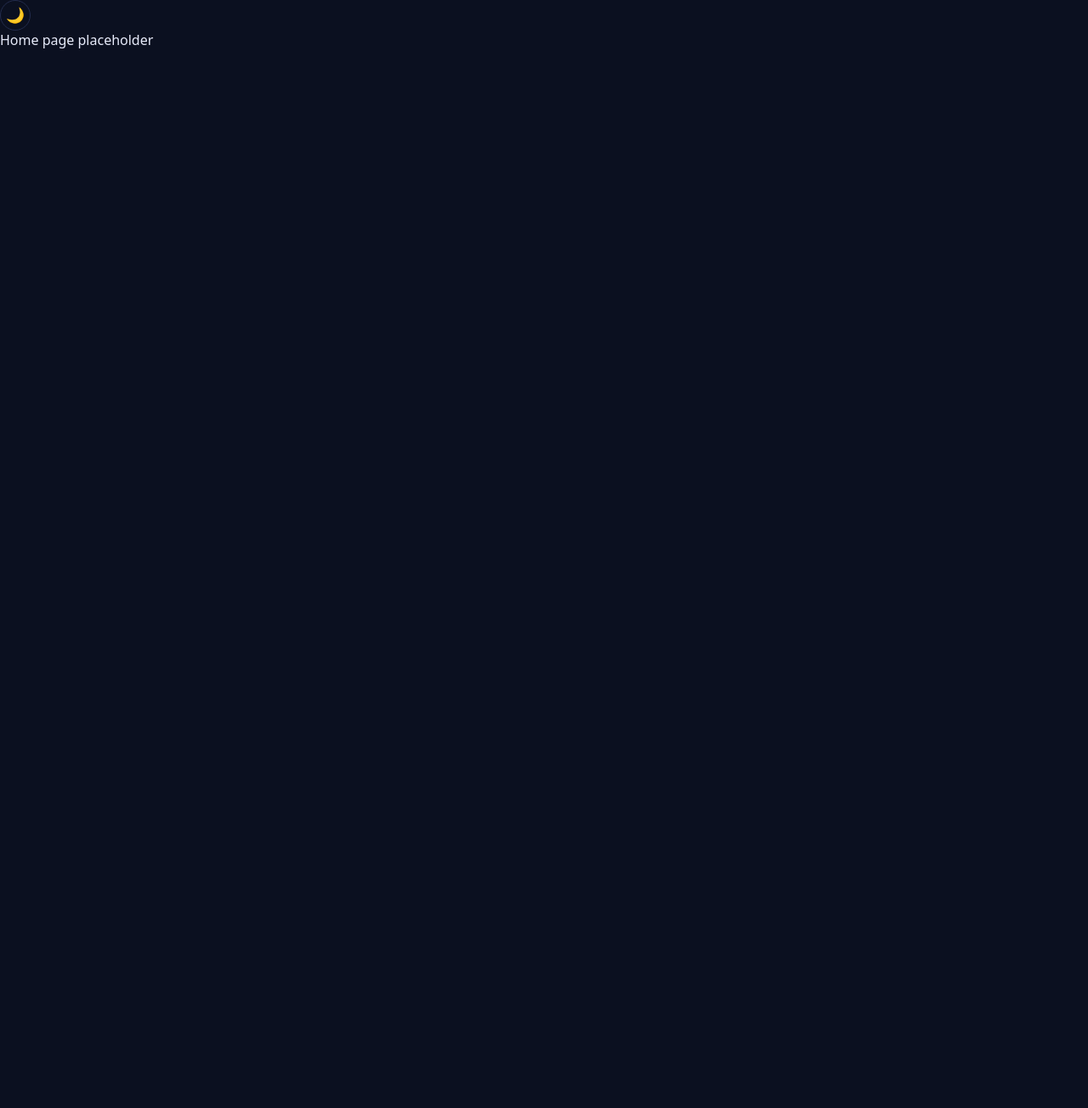
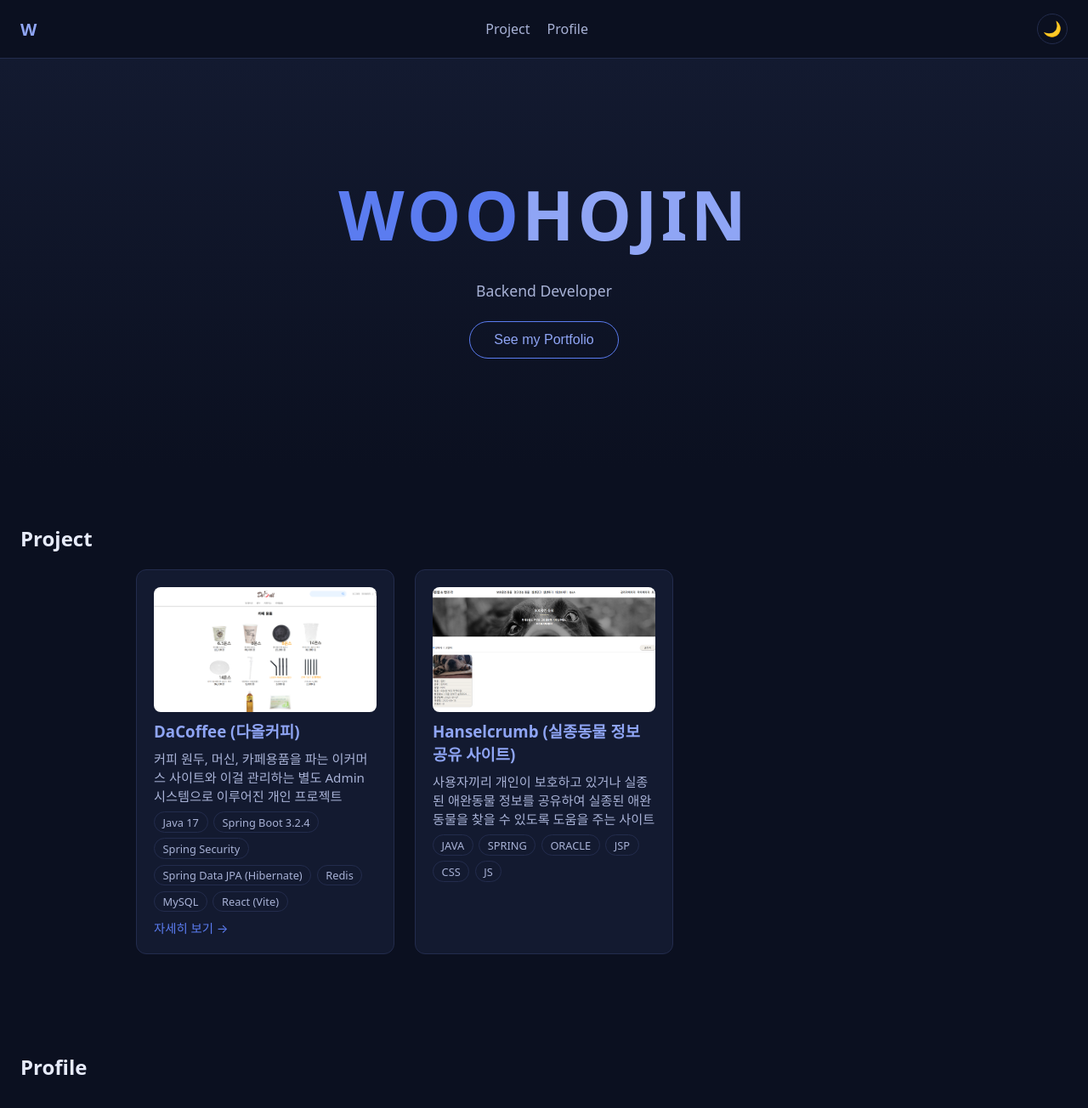
Before and after one commit to woohojin/Portfolio, a React (Vite) app: page / in a window 1280 px wide. Shown: the top 1304 px of the page at 85% size. Before the commit the page ends 800 px from the top, so only its background shows below. Built offline with nearby package versions, Linux system fonts and the light colour scheme.

Commit message:
feat: build Home page with intro, header, and project cards

```diff
--- /dev/null
+++ b/src/components/Header.module.css
@@ -0,0 +1,28 @@
+.header {
+  display: flex;
+  align-items: center;
+  justify-content: space-between;
+  padding: 1rem 1.5rem;
+  border-bottom: 1px solid var(--color-border);
+}
+
+.logo {
+  font-weight: 700;
+  font-size: 1.25rem;
+  color: var(--color-accent-strong);
+  text-decoration: none;
+}
+
+.nav {
+  display: flex;
+  gap: 1.25rem;
+}
+
+.nav a {
+  color: var(--color-text-muted);
+  text-decoration: none;
+}
+
+.nav a:hover {
+  color: var(--color-accent);
+}
--- /dev/null
+++ b/src/components/Header.tsx
@@ -0,0 +1,16 @@
+import { Link } from 'react-router-dom'
+import { DarkModeToggle } from './DarkModeToggle'
+import styles from './Header.module.css'
+
+export function Header() {
+  return (
+    <header className={styles.header}>
+      <Link to="/" className={styles.logo}>W</Link>
+      <nav className={styles.nav}>
+        <Link to="/#projects">Project</Link>
+        <Link to="/#profile">Profile</Link>
+      </nav>
+      <DarkModeToggle />
+    </header>
+  )
+}
--- /dev/null
+++ b/src/components/Intro.module.css
@@ -0,0 +1,56 @@
+.hero {
+  min-height: 60vh;
+  display: flex;
+  flex-direction: column;
+  align-items: center;
+  justify-content: center;
+  gap: 1.5rem;
+  text-align: center;
+  background: linear-gradient(180deg, var(--color-bg-alt), var(--color-bg));
+}
+
+.name {
+  font-size: clamp(2.5rem, 8vw, 5rem);
+  letter-spacing: 0.05em;
+  color: var(--color-accent-strong);
+  margin: 0;
+  animation: rise 0.8s ease-out both;
+}
+
+.first {
+  color: var(--color-accent);
+}
+
+.tagline {
+  color: var(--color-text-muted);
+  font-size: 1.1rem;
+  margin: 0;
+  animation: rise 0.8s ease-out 0.15s both;
+}
+
+.cta {
+  padding: 0.75rem 1.75rem;
+  border-radius: 999px;
+  border: 1px solid var(--color-accent);
+  background: transparent;
+  color: var(--color-accent-strong);
+  cursor: pointer;
+  font-size: 1rem;
+  animation: rise 0.8s ease-out 0.3s both;
+}
+
+.cta:hover {
+  background: var(--color-accent);
+  color: var(--color-bg-alt);
+}
+
+@keyframes rise {
+  from {
+    opacity: 0;
+    transform: translateY(16px);
+  }
+  to {
+    opacity: 1;
+    transform: translateY(0);
+  }
+}
--- /dev/null
+++ b/src/components/Intro.tsx
@@ -0,0 +1,19 @@
+import styles from './Intro.module.css'
+
+export function Intro() {
+  const scrollToProjects = () => {
+    document.getElementById('projects')?.scrollIntoView({ behavior: 'smooth' })
+  }
+
+  return (
+    <section className={styles.hero}>
+      <h1 className={styles.name}>
+        <span className={styles.first}>WOO</span>HOJIN
+      </h1>
+      <p className={styles.tagline}>Backend Developer</p>
+      <button className={styles.cta} onClick={scrollToProjects}>
+        See my Portfolio
+      </button>
+    </section>
+  )
+}
--- /dev/null
+++ b/src/components/ProjectCard.module.css
@@ -0,0 +1,54 @@
+.link {
+  text-decoration: none;
+  color: inherit;
+}
+
+.card {
+  border: 1px solid var(--color-border);
+  border-radius: 0.75rem;
+  padding: 1.25rem;
+  background: var(--color-bg-alt);
+  display: flex;
+  flex-direction: column;
+  gap: 0.5rem;
+}
+
+.image {
+  width: 100%;
+  border-radius: 0.5rem;
+  object-fit: cover;
+  aspect-ratio: 16 / 9;
+}
+
+.title {
+  margin: 0;
+  color: var(--color-accent-strong);
+}
+
+.summary {
+  margin: 0;
+  color: var(--color-text-muted);
+  font-size: 0.95rem;
+}
+
+.techList {
+  list-style: none;
+  display: flex;
+  flex-wrap: wrap;
+  gap: 0.4rem;
+  padding: 0;
+  margin: 0;
+  font-size: 0.8rem;
+}
+
+.techList li {
+  border: 1px solid var(--color-border);
+  border-radius: 999px;
+  padding: 0.15rem 0.6rem;
+  color: var(--color-text-muted);
+}
+
+.more {
+  color: var(--color-accent);
+  font-size: 0.9rem;
+}
--- /dev/null
+++ b/src/components/ProjectCard.tsx
@@ -0,0 +1,29 @@
+import { Link } from 'react-router-dom'
+import type { Project } from '../content/projects'
+import styles from './ProjectCard.module.css'
+
+export function ProjectCard({ project }: { project: Project }) {
+  const card = (
+    <div className={styles.card}>
+      {project.image && <img className={styles.image} src={project.image} alt="" />}
+      <h3 className={styles.title}>{project.title}</h3>
+      <p className={styles.summary}>{project.summary}</p>
+      <ul className={styles.techList}>
+        {project.techStack.map(tech => (
+          <li key={tech}>{tech}</li>
+        ))}
+      </ul>
+      {project.hasDetailPage && <span className={styles.more}>자세히 보기 →</span>}
+    </div>
+  )
+
+  if (!project.hasDetailPage) {
+    return card
+  }
+
+  return (
+    <Link to={`/${project.id}`} className={styles.link}>
+      {card}
+    </Link>
+  )
+}
--- /dev/null
+++ b/src/pages/Home.module.css
@@ -0,0 +1,17 @@
+.projects {
+  padding: 3rem 1.5rem;
+  scroll-margin-top: 2rem;
+}
+
+.grid {
+  display: grid;
+  grid-template-columns: repeat(auto-fill, minmax(280px, 1fr));
+  gap: 1.5rem;
+  max-width: 960px;
+  margin: 0 auto;
+}
+
+.profile {
+  padding: 3rem 1.5rem;
+  scroll-margin-top: 2rem;
+}
--- a/src/pages/Home.tsx
+++ b/src/pages/Home.tsx
@@ -1,10 +1,36 @@
-import { DarkModeToggle } from '../components/DarkModeToggle'
+import { useEffect } from 'react'
+import { useLocation } from 'react-router-dom'
+import { Header } from '../components/Header'
+import { Intro } from '../components/Intro'
+import { ProjectCard } from '../components/ProjectCard'
+import { getAllProjects } from '../content/projects'
+import styles from './Home.module.css'
 
 export function Home() {
+  const location = useLocation()
+  const projects = getAllProjects()
+
+  useEffect(() => {
+    if (location.hash) {
+      document.querySelector(location.hash)?.scrollIntoView({ behavior: 'smooth' })
+    }
+  }, [location.hash])
+
   return (
     <div>
-      <DarkModeToggle />
-      <div>Home page placeholder</div>
+      <Header />
+      <Intro />
+      <section id="projects" className={styles.projects}>
+        <h2>Project</h2>
+        <div className={styles.grid}>
+          {projects.map(project => (
+            <ProjectCard key={project.id} project={project} />
+          ))}
+        </div>
+      </section>
+      <section id="profile" className={styles.profile}>
+        <h2>Profile</h2>
+      </section>
     </div>
   )
 }
```
